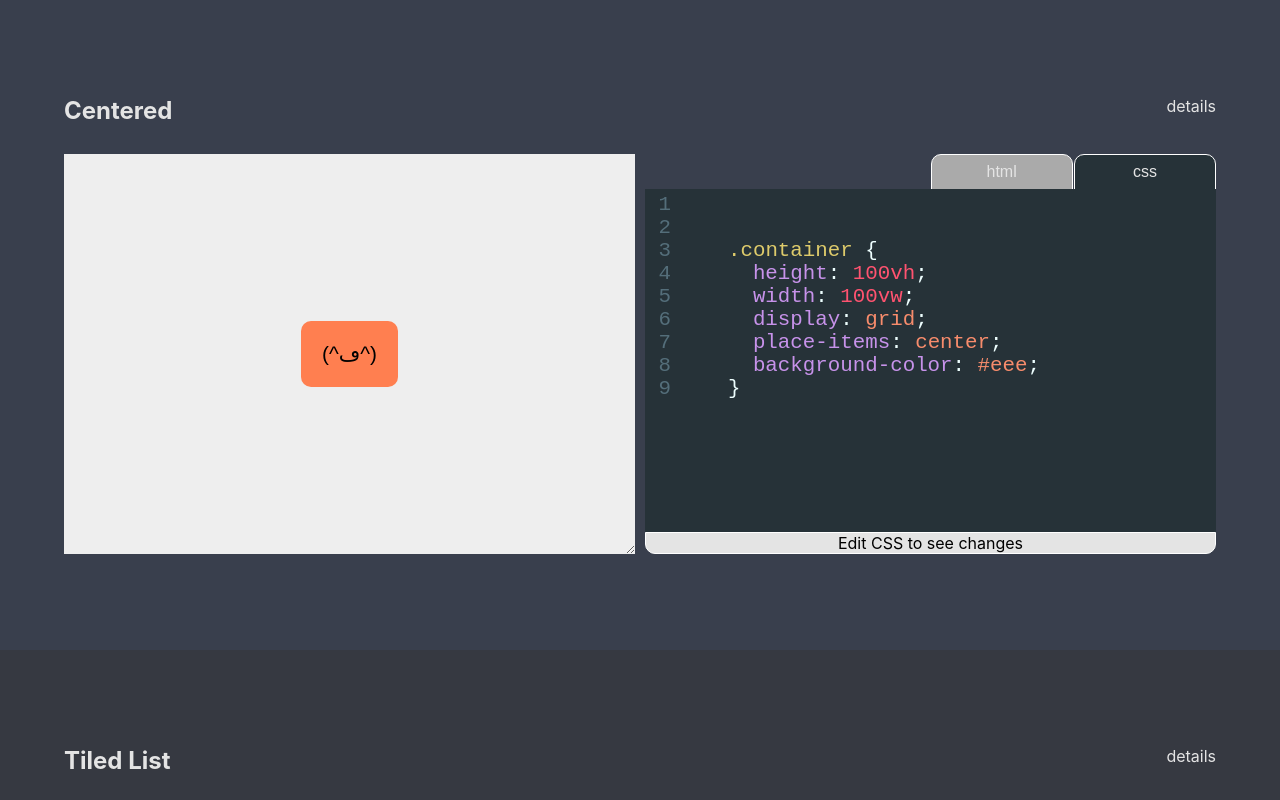
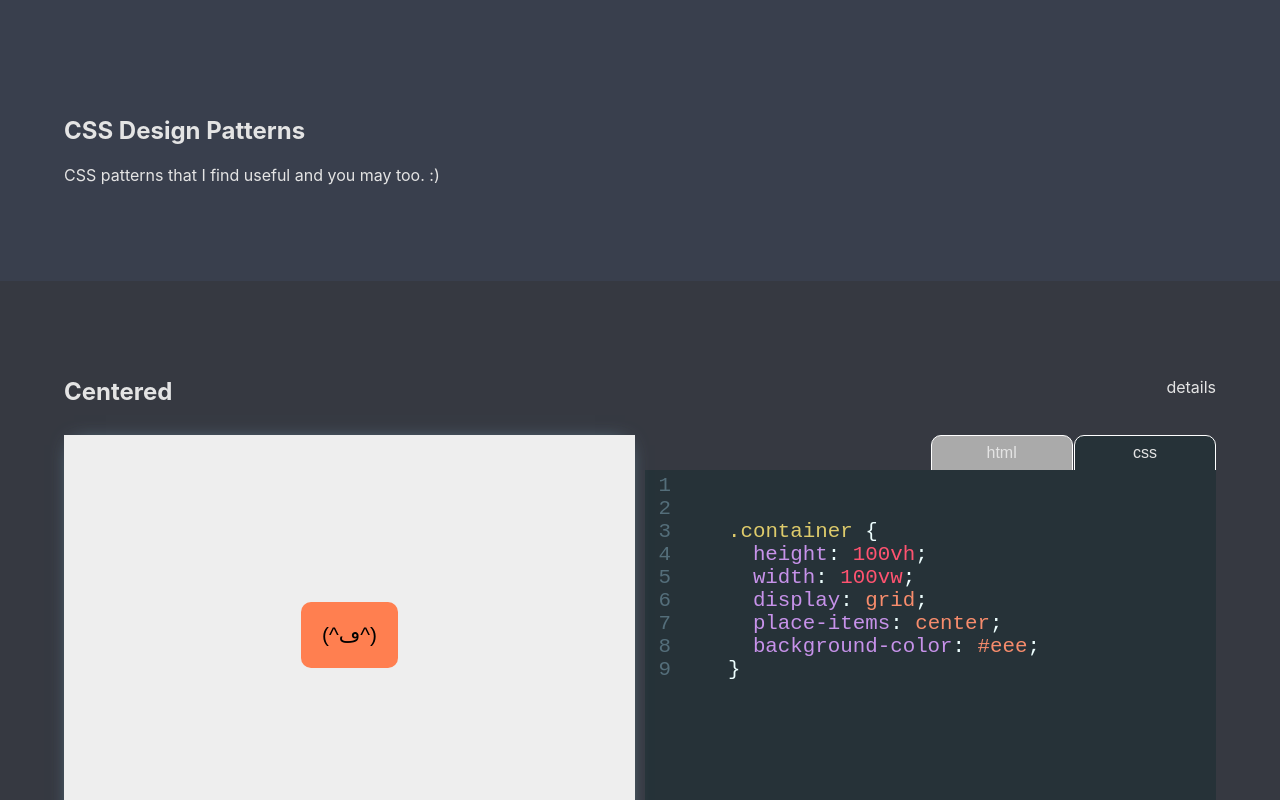
Before and after one commit to joecaro/HTML-CSS-Patterns, a React (Create React App) app: page / in a window 1280 px wide. Shown: the top 800 px of the page. Built offline with nearby package versions, Linux system fonts and the light colour scheme.

Commit message:
several examples added

```diff
--- a/src/App.css
+++ b/src/App.css
@@ -6,12 +6,17 @@
   --lightBlueGrey: #e4e4e4;
 }
 
+h1 {
+  color: var(--lightGrey);
+}
+
 h2 {
   margin: 0;
 }
 
 p {
   margin: 0;
+  color: var(--lightGrey);
 }
 
 .App {
@@ -61,6 +66,7 @@ section:nth-child(even) {
 .example > iframe {
   resize: both;
   z-index: 10;
+  box-shadow: 0 0 20px -10px #78aac4;
 }
 
 .code-container {
--- a/src/App.js
+++ b/src/App.js
@@ -87,7 +87,7 @@ const examples = [
       width: 100vw;
       display: grid;
       gap: 1rem;
-      grid-template-columns: repeat(auto-fit, minmax(250px, 1fr));
+      grid-template-columns: repeat(auto-fit, minmax(200px, 1fr));
     }`,
   },
   {
@@ -146,12 +146,14 @@ const examples = [
   {
     title: "Cards",
     html: `<div class='container'>
-    <div class='box'></div>
-    <div class='box'></div>
-    <div class='box'></div>
-    <div class='box'></div>
-    <div class='box'></div>
-    <div class='box'></div>
+    <div class='box lightskyblue'></div>
+    <div class='box lightskyblue'></div>
+    <div class='box lightskyblue'></div>
+    <div class='box lightskyblue'></div>
+    <div class='box lightskyblue'></div>
+    <div class='box lightskyblue'></div>
+    <div class='box lightskyblue'></div>
+    <div class='box lightskyblue'></div>
   </div>`,
     cssStatic: `
     * {
@@ -174,6 +176,7 @@ const examples = [
     .container {
       height: 100vh;
       width: 100vw;
+      overflow-y: scroll;
       padding: 1rem;
       background: white;
       display: flex;
@@ -184,10 +187,198 @@ const examples = [
 
     `,
   },
+  {
+    title: "Masonry",
+    html: `<div class='container'>
+    <div class='box'></div>
+    <div class='box'></div>
+    <div class='box'></div>
+    <div class='box'></div>
+    <div class='box'></div>
+    <div class='box'></div>
+    <div class='box'></div>
+    <div class='box'></div>
+    <div class='box'></div>
+  </div>`,
+    cssStatic: `
+    * {
+    box-sizing: border-box;
+  }
+
+    body {
+      margin: 0;
+    }
+
+    .box:nth-child(n) {
+      height: 130px;
+      background-color: coral;
+    }
+    .box:nth-child(3n) {
+      height: 100px;
+      background-color: pink;
+    }
+    .box:nth-child(2n) {
+      height: 80px;
+      background-color: lightskyblue;
+    }
+    `,
+    cssDynamic: `
+
+    .container {
+      height: 100vh;
+      width: 100vw;
+      padding: 1rem;
+      background: white;
+      columns: auto;
+      column-width: 100px;
+      column-gap: 1rem;
+    }
+
+    .box {
+      width: 100px;
+      border-radius: 1rem;
+      display: inline-block;
+    }
+    `,
+  },
+  {
+    title: "Tree",
+    html: `<div class='container'>
+    <ul>
+      <li >
+      <div class="box"></div>
+          <ul>
+            <li><div class="box"></div></li>
+            <li><div class="box"></div></li>
+          </ul>
+      </li>
+      <li >
+      <div class="box"></div>
+          <ul>
+            <li><div class="box"></div></li>
+            <li><div class="box"></div></li>
+          </ul>
+      </li>
+    </ul>
+  </div>`,
+    cssStatic: `
+    * {
+    box-sizing: border-box;
+  }
+
+    body {
+      margin: 0;
+    }
+
+    .container {
+      height: 100vh;
+      width: 100vw;
+      background: white;
+      display: grid;
+      place-items: center;
+
+    }
+
+    .box {
+      width: 1.5rem;
+      height: 1.5rem;
+      border-radius: 3px;
+      background-color: #64A664;
+    }
+    `,
+    cssDynamic: `
+
+
+
+    /* tree level */
+    ul {
+      position: relative;
+      display: flex;
+      justify-content: center;
+      list-style-type: none;
+      margin: 0;
+      padding: 2rem 1rem 0rem 1rem;
+
+
+    }
+
+    /* node */
+    li {
+      padding: 2rem 1rem 0rem 1rem;
+      position: relative;
+
+      /* Center the content */
+      align-items: center;
+      display: flex;
+      flex-direction: column;
+    }
+
+    /* vertical line before node */
+    li::before {
+      border-right: 1px solid rgba(0, 0, 0, 0.3);
+      border-top: 1px solid rgba(0, 0, 0, 0.3);
+      content: '';
+
+      /* Position */
+      position: absolute;
+      top: 0;
+      right: 50%;
+
+      /* Size */
+      height: 2rem;
+      width: 50%;
+    }
+
+    /* vertical line after node */
+    ul::before {
+      border-right: 1px solid #000;
+      content: '';
+
+      /* size */
+      width: 50%;
+      height: 2rem;
+
+      /* postition */
+      position: absolute;
+      top: 0;
+      right: 50%;
+    }
+
+    /* horizontal line */
+    li::after {
+      border-top: 1px solid rgba(0, 0, 0, 0.3);
+      content: '';
+
+      /* Position */
+      position: absolute;
+      top: 0;
+      right: 0;
+
+      /* Size */
+      width: 50%;
+    }
+
+    li:first-child::before,
+    li:last-child::after {
+      /* Remove the top of border from the first and last items */
+      border-top: none;
+    }
+
+    /* Add a root item if you want */
+    li_root::before {
+      border-right: none;
+    }
+    `,
+  },
 ];
+
 function App() {
   return (
     <div className='App'>
+      <section className='section-container'>
+        <h1>CSS Design Patterns</h1>
+        <p>CSS patterns that I find useful and you may too. :)</p>
+      </section>
       {examples.map((example) => (
         <Example example={example} colors={colors} />
       ))}
```
